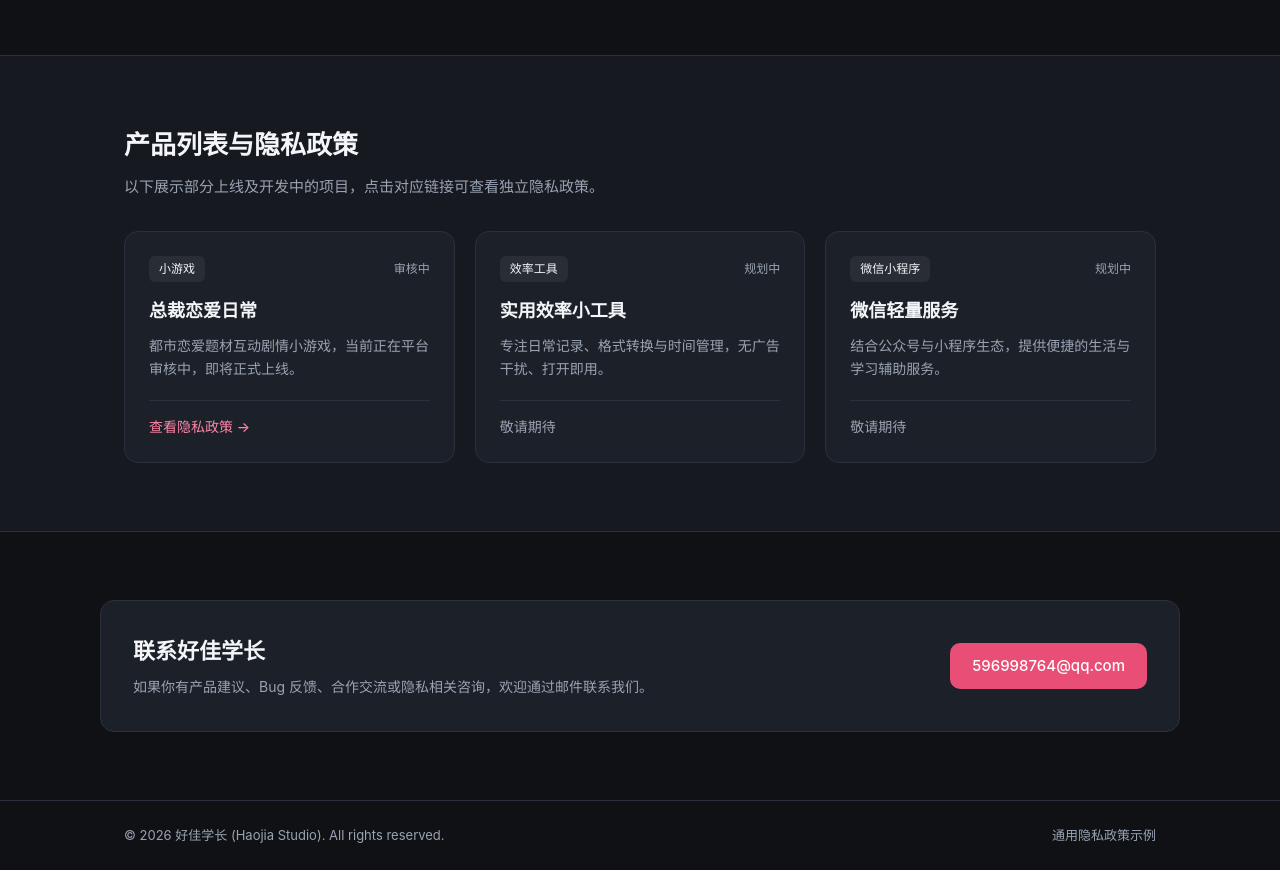
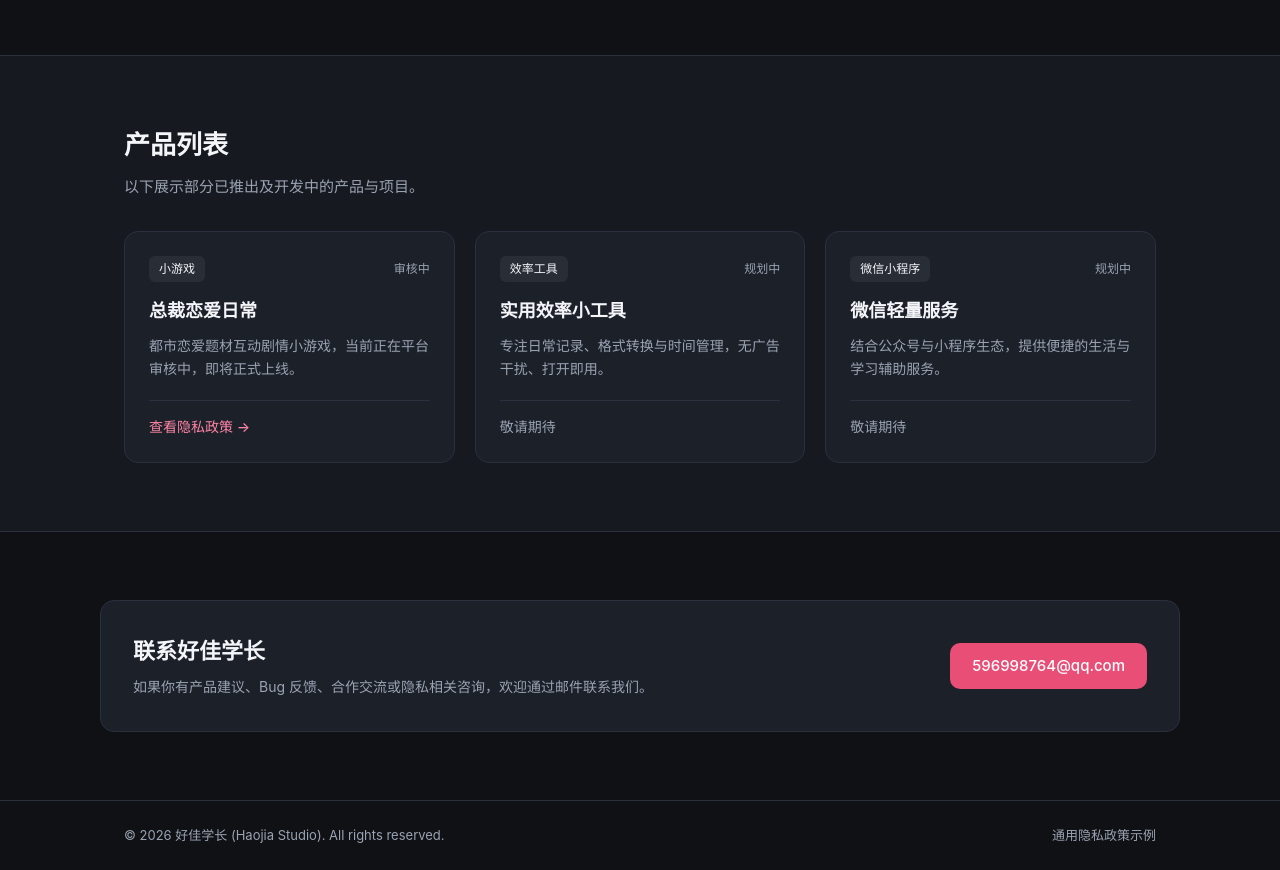
Before and after one commit to talenxie/public, a plain HTML site: page index.html in a window 1280 px wide. Shown: the part 960-1830 px from the top of the page. Drawn offline with Linux system fonts and the light colour scheme.

Commit message:
Simplify projects section title to 产品列表

```diff
--- a/index.html
+++ b/index.html
@@ -75,8 +75,8 @@
     <!-- 作品与隐私协议入口 -->
     <section id="projects" class="section section-alt">
       <div class="container">
-        <h2 class="section-title">产品列表与隐私政策</h2>
-        <p class="section-sub">以下展示部分上线及开发中的项目，点击对应链接可查看独立隐私政策。</p>
+        <h2 class="section-title">产品列表</h2>
+        <p class="section-sub">以下展示部分已推出及开发中的产品与项目。</p>
         <div class="grid-3">
           <article class="project-card">
             <div class="project-top">
```
